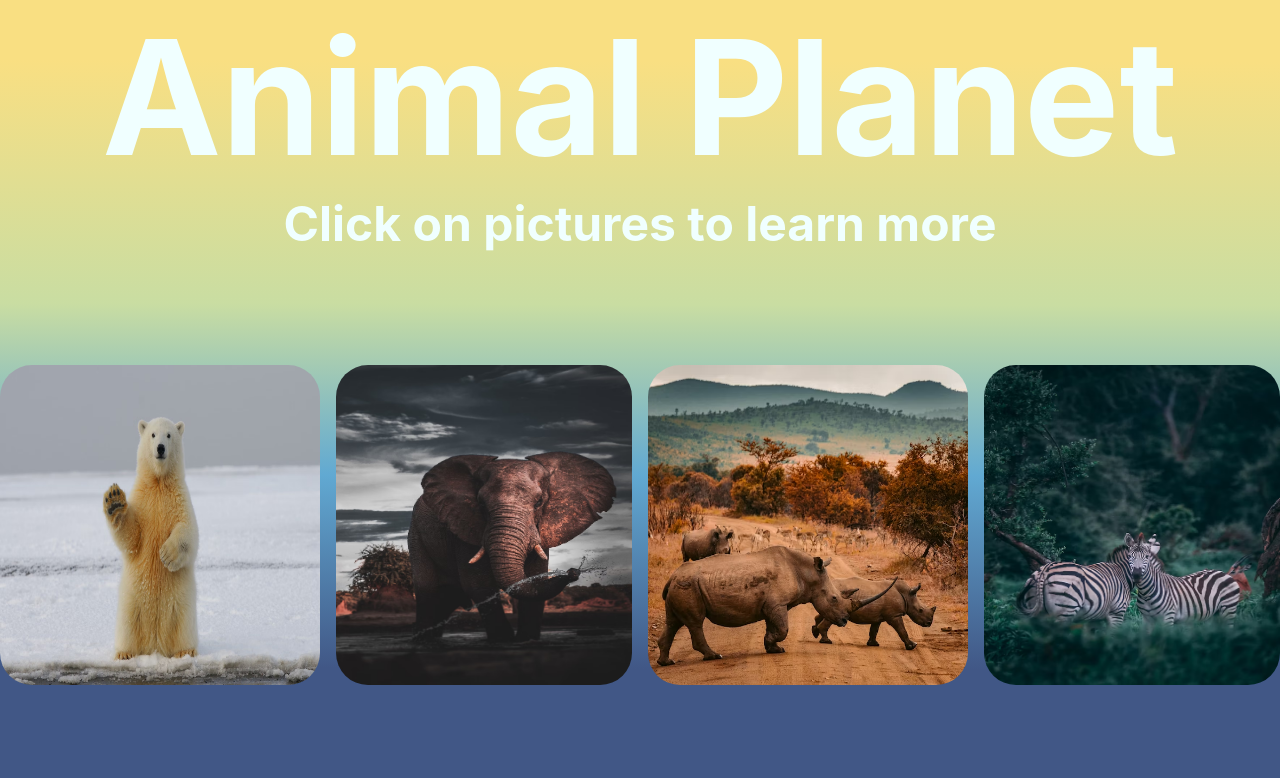
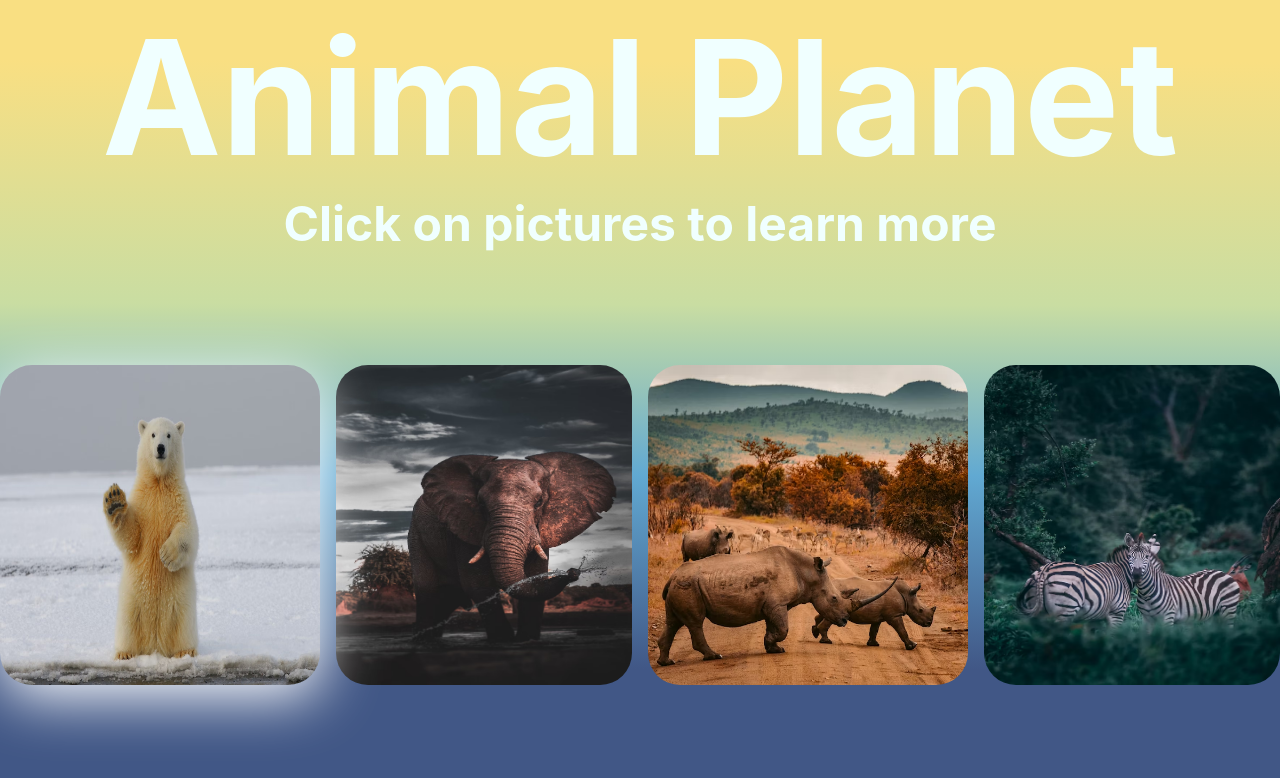
Before and after one commit to orshah/animalsinfo, a React (Create React App) app: page / in a window 1280 px wide. In both pictures the pointer is over the picture 160 px from the left and 525 px from the top of the page. Shown: the top 778 px of the page. Built offline with nearby package versions, Linux system fonts and the light colour scheme.

Commit message:
img hover

```diff
--- a/src/component/AnimalsInfo/animalsInfo.style.css
+++ b/src/component/AnimalsInfo/animalsInfo.style.css
@@ -9,3 +9,7 @@ img {
   height: 20rem;
   border-radius: 2rem;
 }
+
+img:hover {
+  filter: drop-shadow(2px 12px 29px #ffffff);
+}
```
